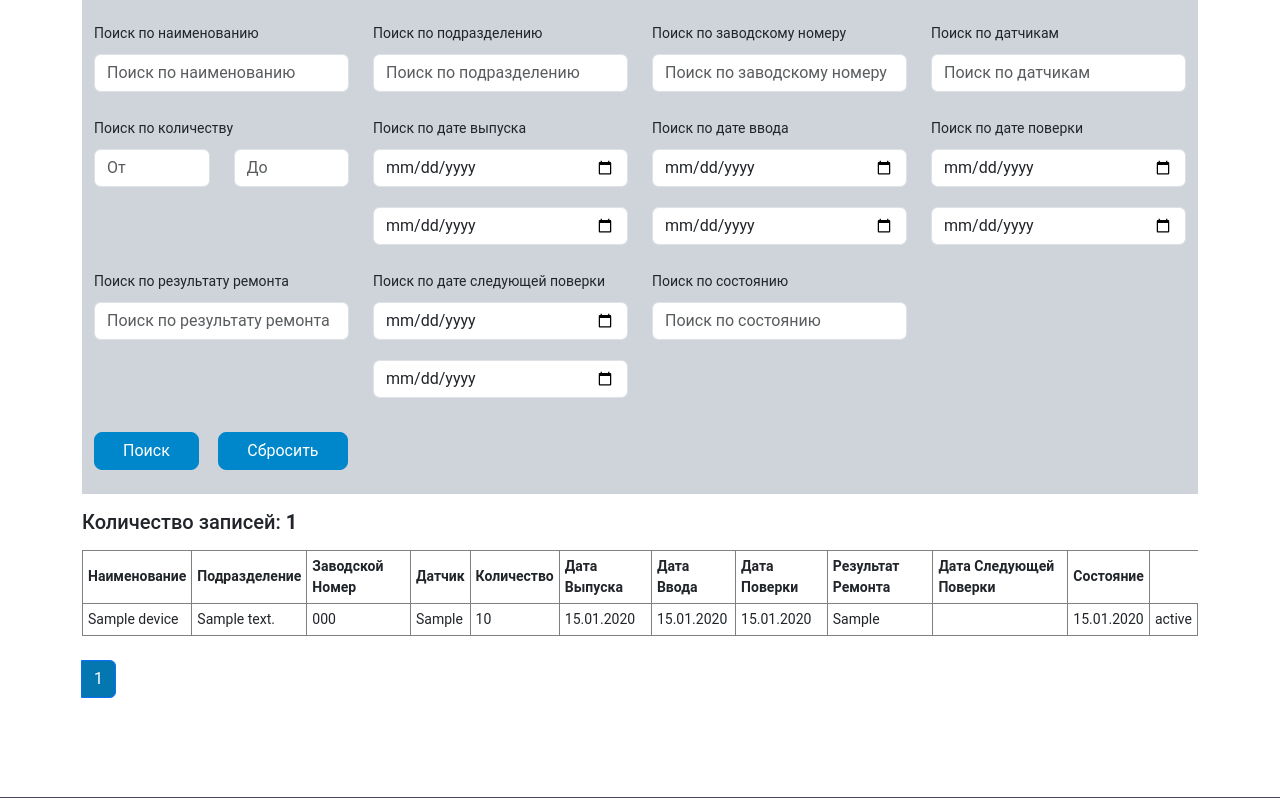
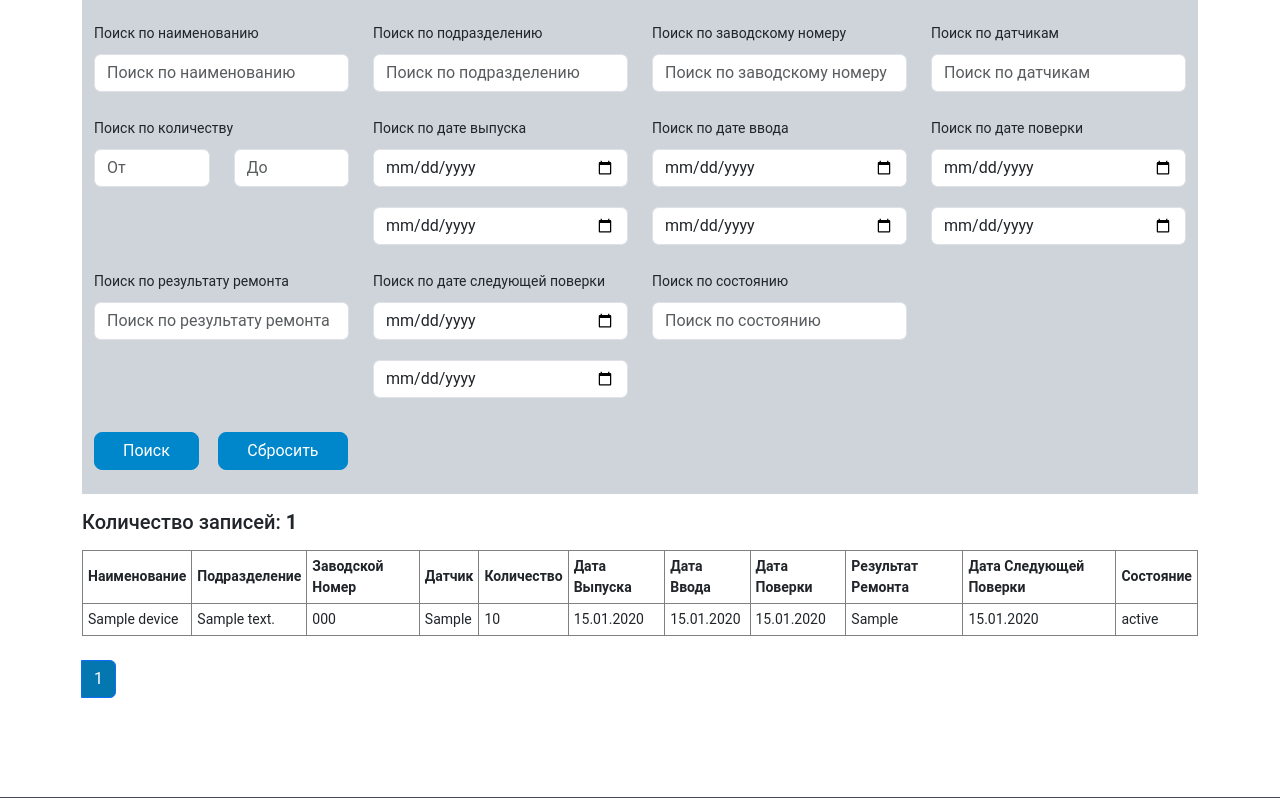
Before and after one commit to Kairat12/maek_measuring, a Django app: page /devices/ in a window 1280 px wide. Shown: the part 134-932 px from the top of the page. Run offline with Django 4.2, Linux system fonts and the light colour scheme; tables that the repository leaves empty hold one stand-in row (values such as "Sample post"); some libraries are stand-ins or nearby versions.

Commit message:
add deviceses

```diff
--- a/templates/main_sklad.html
+++ b/templates/main_sklad.html
@@ -146,7 +146,6 @@
                             <td class="td_date_receipt">{{ device.date_entry|date:"d.m.Y" }}</td>
                             <td class="td_date_receipt">{{ device.date_verification|date:"d.m.Y" }}</td>
                             <td class="td_number_sklad">{{ device.repair_result }}</td>
-                            <td class="td_responsible">{{ device.responsible }}</td>
                             <td class="td_date_receipt">{{ device.date_next_verification|date:"d.m.Y" }}</td>
                             <td class="td_contractor">{{ device.state|default_if_none:"" }}</td>
                         </tr>
```
